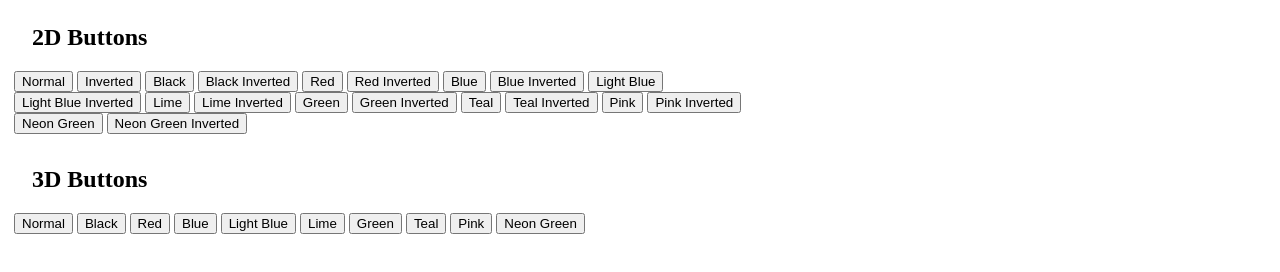
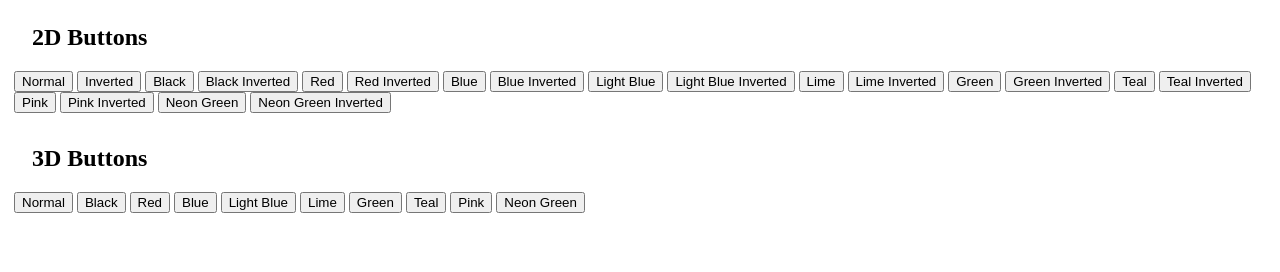
Before and after one commit to tgpholly/cssStuff, a plain HTML site: page testPage/index.html in a window 1280 px wide. Shown: the part 44-316 px from the top of the page. Drawn offline with Linux system fonts and the light colour scheme.

Commit message:
Remove limits on the divs

```diff
--- a/testPage/index.html
+++ b/testPage/index.html
@@ -15,7 +15,7 @@
             </div>
 
             <div class="Container">
-                <div style="padding:6px;width:60%;">
+                <div style="padding:6px;">
                     <h2 style="position:relative;left:18px;">2D Buttons</h2>
                     <button class="Button">Normal</button>
                     <button class="Button Button-Inverted">Inverted</button>
@@ -39,7 +39,7 @@
                     <button class="Button Button-NeonGreen-Inverted">Neon Green Inverted</button>
                 </div>
 
-                <div style="padding:6px;width:60%;">
+                <div style="padding:6px;">
                     <h2 style="position:relative;left:18px;">3D Buttons</h2>
                     <button class="Button3D">Normal</button>
                     <button class="Button3D Button3D-Black">Black</button>
```
